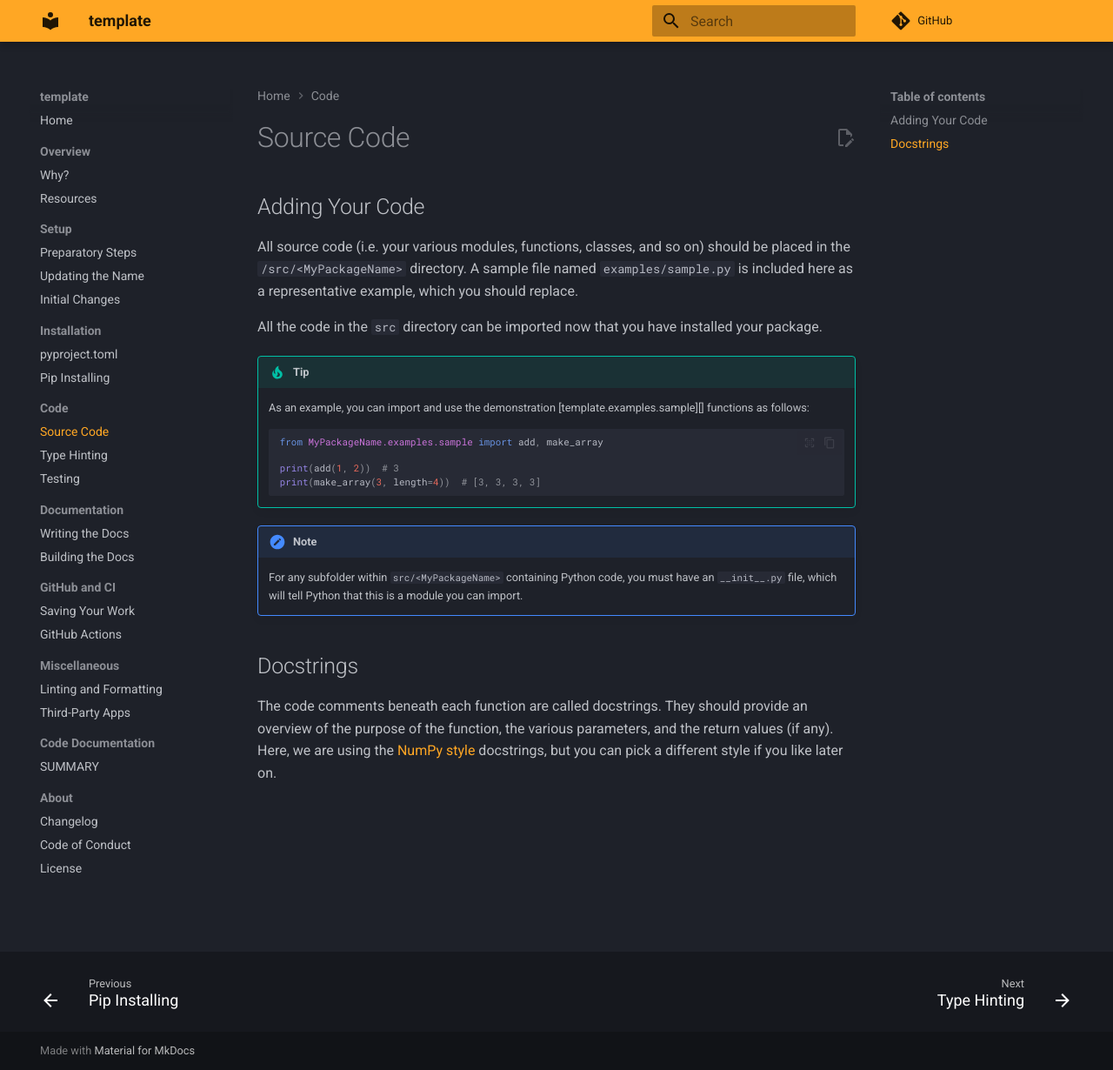
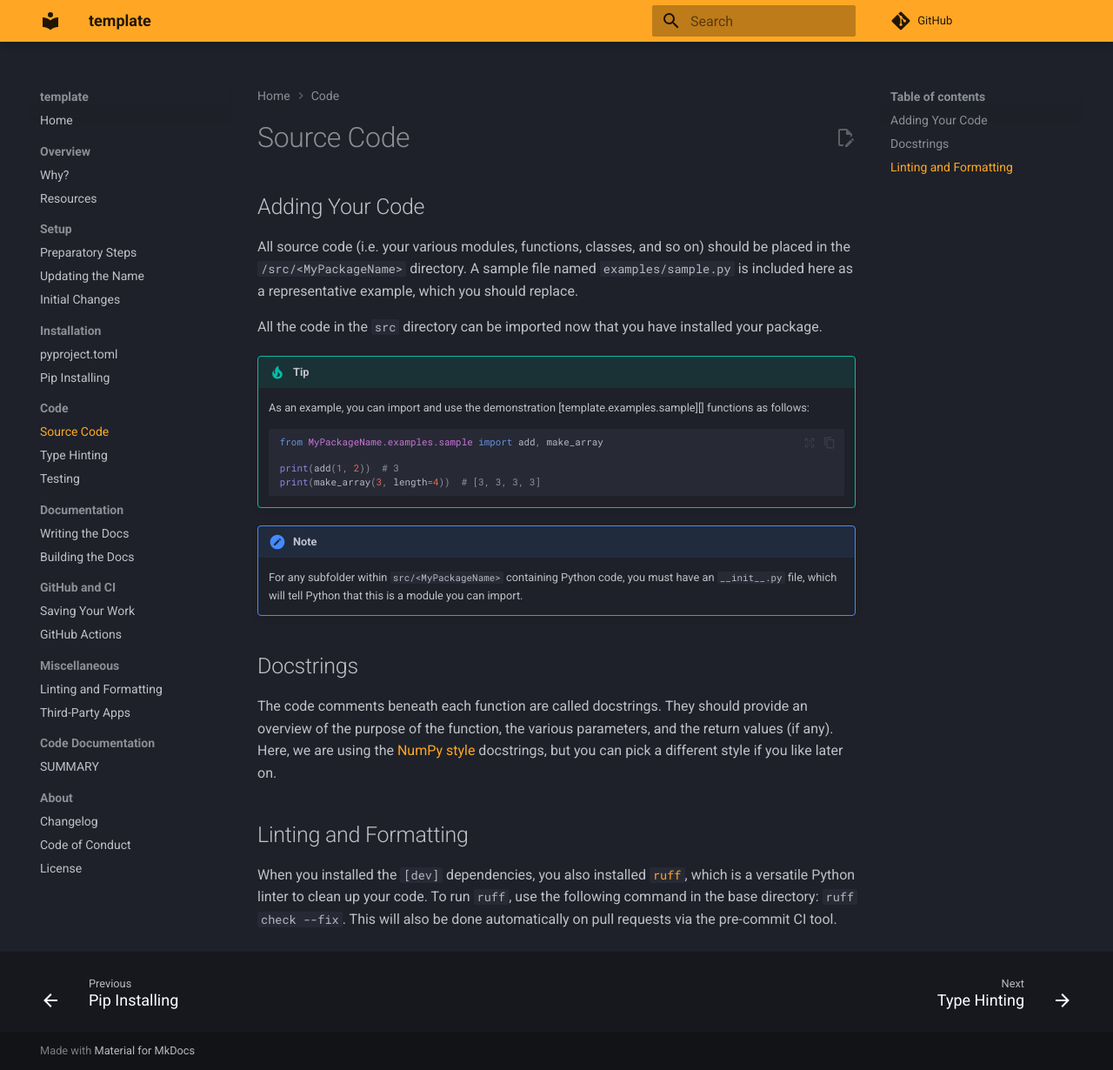
Before and after one commit to Quantum-Accelerators/template, an MkDocs documentation site: the page built from docs/example_docs/code/source.md, in a window 1280 px wide and 1230 px high. Shown: the whole window at 87% size. Built offline with MkDocs 1.6.1 and Material for MkDocs 9.7.7, drawn with Linux system fonts in a browser that asks for light colours; comment, search, counter and statistics services are not loaded.

Commit message:
Update source.md

```diff
--- a/docs/example_docs/code/source.md
+++ b/docs/example_docs/code/source.md
@@ -24,3 +24,7 @@
 ## Docstrings
 
 The code comments beneath each function are called docstrings. They should provide an overview of the purpose of the function, the various parameters, and the return values (if any). Here, we are using the [NumPy style](https://numpydoc.readthedocs.io/en/latest/format.html) docstrings, but you can pick a different style if you like later on.
+
+## Linting and Formatting
+
+When you installed the `[dev]` dependencies, you also installed [`ruff`](https://docs.astral.sh/ruff/), which is a versatile Python linter to clean up your code. To run `ruff`, use the following command in the base directory: `ruff check --fix`. This will also be done automatically on pull requests via the pre-commit CI tool.
```
